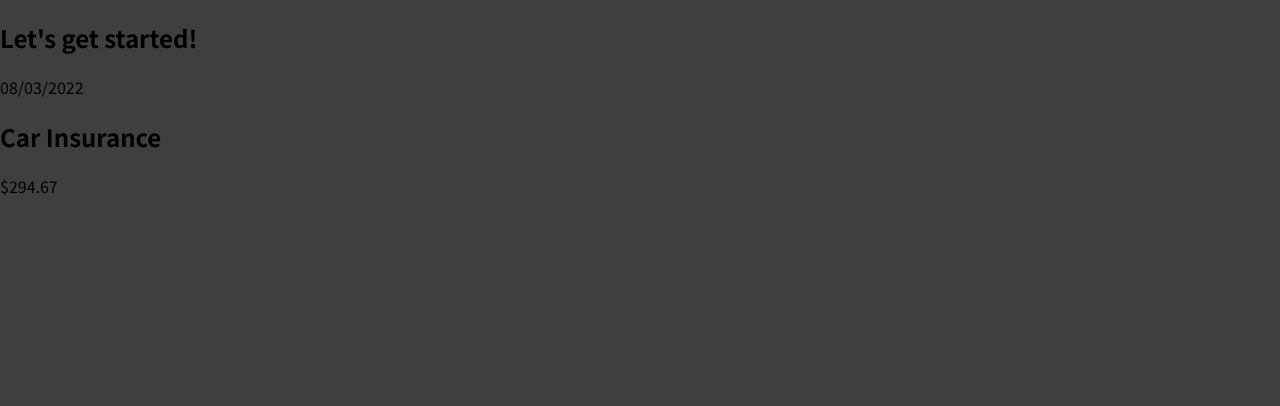
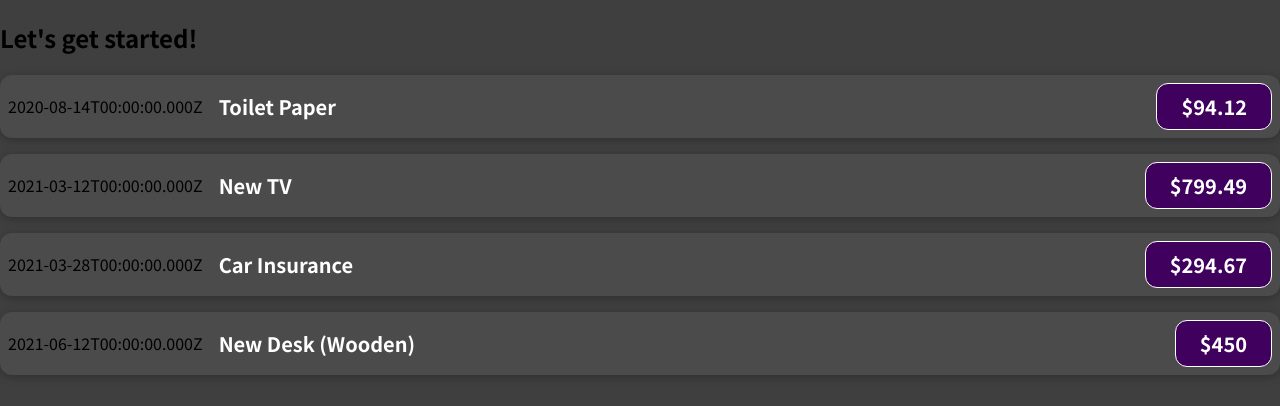
Before and after one commit to Jswens24/React-code-along, a JavaScript app: page / in a window 1280 px wide. Shown: the top 406 px of the page. Built offline with nearby package versions, Linux system fonts and the light colour scheme.

Commit message:
added first prop

```diff
--- a/src/App.js
+++ b/src/App.js
@@ -1,10 +1,56 @@
 import ExpenseItem from "./components/ExpenseItem";
 
 function App() {
+  const expenses = [
+    {
+      id: 'e1',
+      title: 'Toilet Paper',
+      amount: 94.12,
+      date: new Date(2020, 7, 14),
+    },
+    {
+      id: 'e2',
+      title: 'New TV',
+      amount: 799.49,
+      date: new Date(2021, 2, 12)
+    },
+    {
+      id: 'e3',
+      title: 'Car Insurance',
+      amount: 294.67,
+      date: new Date(2021, 2, 28),
+    },
+    {
+      id: 'e4',
+      title: 'New Desk (Wooden)',
+      amount: 450,
+      date: new Date(2021, 5, 12),
+    },
+  ];
+
   return (
     <div>
       <h2>Let's get started!</h2>
-      <ExpenseItem></ExpenseItem>
+      <ExpenseItem
+        title={expenses[0].title}
+        amount={expenses[0].amount}
+        date={expenses[0].date}>
+      </ExpenseItem>
+      <ExpenseItem
+        title={expenses[1].title}
+        amount={expenses[1].amount}
+        date={expenses[1].date}>
+      </ExpenseItem>
+      <ExpenseItem
+        title={expenses[2].title}
+        amount={expenses[2].amount}
+        date={expenses[2].date}>
+      </ExpenseItem>
+      <ExpenseItem
+        title={expenses[3].title}
+        amount={expenses[3].amount}
+        date={expenses[3].date}>
+      </ExpenseItem>
     </div>
   );
 }
--- /dev/null
+++ b/src/components/ExpenseItem.css
@@ -0,0 +1,56 @@
+.expense-item {
+    display: flex;
+    justify-content: space-between;
+    align-items: center;
+    box-shadow: 0 2px 8px rgba(0, 0, 0, 0.25);
+    padding: 0.5rem;
+    margin: 1rem 0;
+    border-radius: 12px;
+    background-color: #4b4b4b;
+}
+
+.expense-item__description {
+    display: flex;
+    flex-direction: column;
+    gap: 1rem;
+    align-items: flex-end;
+    flex-flow: column-reverse;
+    justify-content: flex-start;
+    flex: 1;
+}
+
+.expense-item h2 {
+    color: #3a3a3a;
+    font-size: 1rem;
+    flex: 1;
+    margin: 0 1rem;
+    color: white;
+}
+
+.expense-item__price {
+    font-size: 1rem;
+    font-weight: bold;
+    color: white;
+    background-color: #40005d;
+    border: 1px solid white;
+    padding: 0.5rem;
+    border-radius: 12px;
+}
+
+@media (min-width: 580px) {
+    .expense-item__description {
+        flex-direction: row;
+        align-items: center;
+        justify-content: flex-start;
+        flex: 1;
+    }
+
+    .expense-item__description h2 {
+        font-size: 1.25rem;
+    }
+
+    .expense-item__price {
+        font-size: 1.25rem;
+        padding: 0.5rem 1.5rem;
+    }
+}
--- a/src/components/ExpenseItem.js
+++ b/src/components/ExpenseItem.js
@@ -1,10 +1,16 @@
-function ExpenseItem() {
+import './ExpenseItem.css';
+
+function ExpenseItem(props) {
+    const expenseDate = new Date(2022, 8, 6);
+    const expenseTitle = 'Car Insurance';
+    const expenseAmount = 294.67;
+
     return (
-        <div>
-            <div>08/03/2022</div>
-            <div>
-                <h2>Car Insurance</h2>
-                <div>$294.67</div>
+        <div className='expense-item'>
+            <div>{props.date.toISOString()}</div>
+            <div className='expense-item__description'>
+                <h2>{props.title}</h2>
+                <div className='expense-item__price'>${props.amount}</div>
             </div>
         </div>
     );
```
Also changed, not shown: 1 other file (tests, documents, lock files or other folders).
